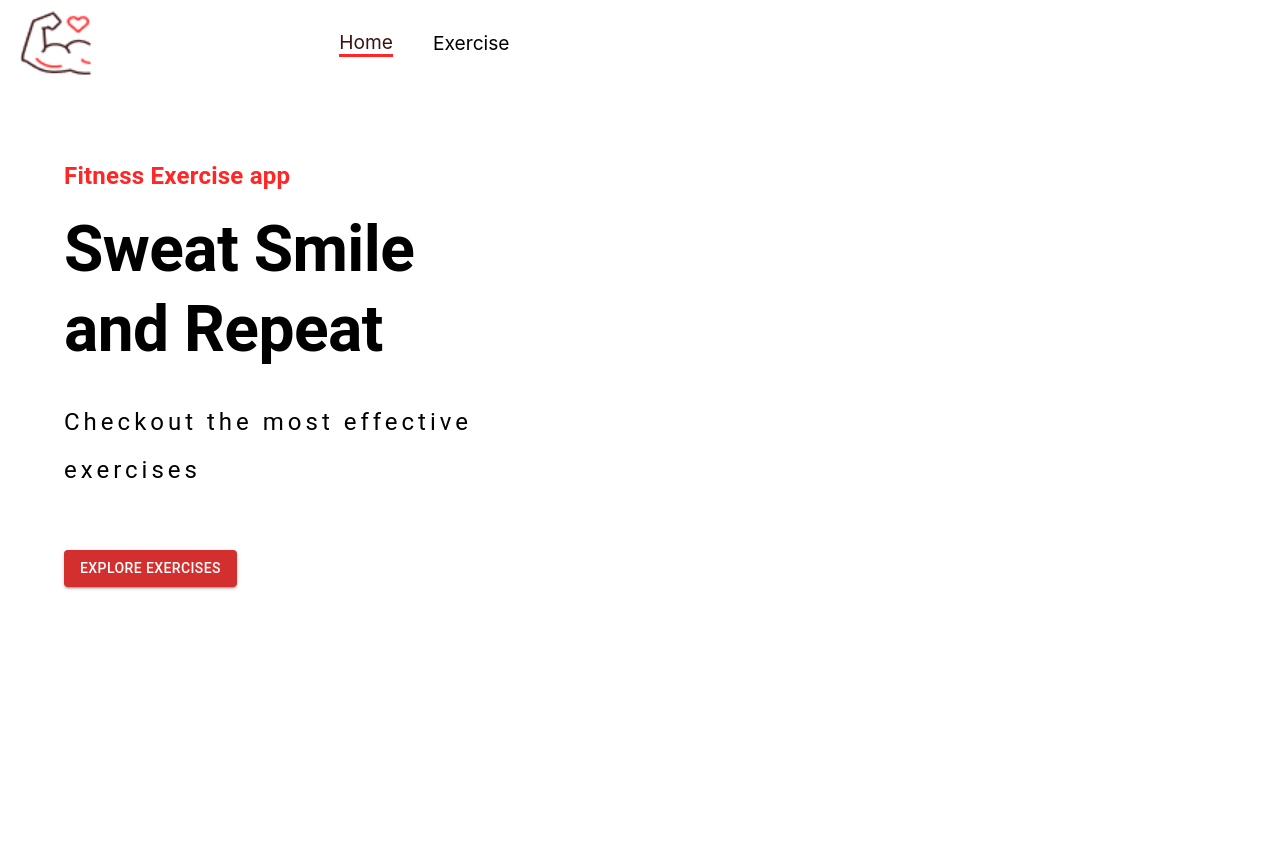
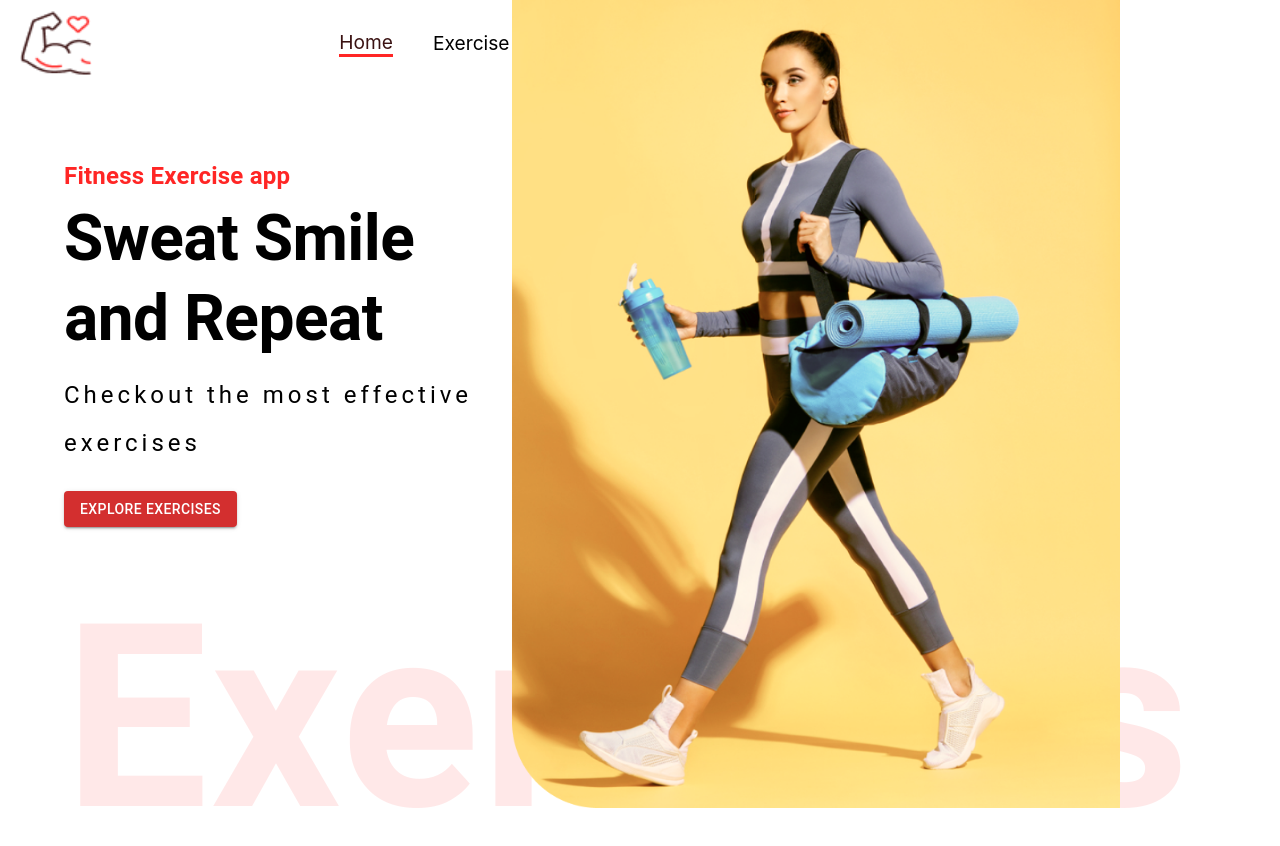
Before and after one commit to faizi2500/fitness-exercises, a React (Create React App) app: page / in a window 1280 px wide. Shown: the top 846 px of the page. Before the commit the page ends 800 px from the top, so only its background shows below. Built offline with nearby package versions, Linux system fonts and the light colour scheme.

Commit message:
header-banner added

```diff
--- /dev/null
+++ b/src/components/Home.css
@@ -0,0 +1,8 @@
+.hero-banner-img {
+  position: absolute;
+  right: 10rem;
+  /* height: 100vh; */
+  width: 76vh;
+  object-fit: cover;
+  top: 0;
+}
--- a/src/components/Home.jsx
+++ b/src/components/Home.jsx
@@ -1,5 +1,7 @@
 import React from 'react';
 import { Box, Typography, Button } from '@mui/material/';
+import HeroBanner from '../assets/images/banner.png';
+import './Home.css';
 
 const Home = () => (
   <Box
@@ -14,17 +16,21 @@ const Home = () => (
     <Typography fontSize="1.5rem" fontWeight="600" color="#ff2625">
       Fitness Exercise app
     </Typography>
-    <Typography variant="h2" fontSize="4rem" fontWeight="700" lineHeight="5rem" marginBlock="1rem">
+    <Typography variant="h2" fontSize="4rem" fontWeight="700" lineHeight="5rem" marginBlock="0.3rem">
       Sweat Smile
       <br />
       and Repeat
     </Typography>
-    <Typography sx={{ lg: { lineHeight: '3rem' } }} letterSpacing="0.25rem" fontSize="1.5rem" lineHeight="3rem" marginTop="1.75rem" marginBottom="3.5rem">
+    <Typography sx={{ lg: { lineHeight: '3rem' }, xm: { display: 'hide' } }} letterSpacing="0.25rem" fontSize="1.5rem" lineHeight="3rem" marginTop="0.75rem" marginBottom="1.5rem">
       Checkout the most effective exercises
     </Typography>
-    <Button variant="contained" color="error">
+    <Button href="#exercises" variant="contained" color="error">
       Explore Exercises
     </Button>
+    <Typography fontSize="16rem" sx={{ opacity: 0.1, display: { lg: 'block', xs: 'none' } }} fontWeight={600} color="#ff2625">
+      Exercices
+    </Typography>
+    <img src={HeroBanner} alt="website banner" className="hero-banner-img" />
   </Box>
 );
 
```
